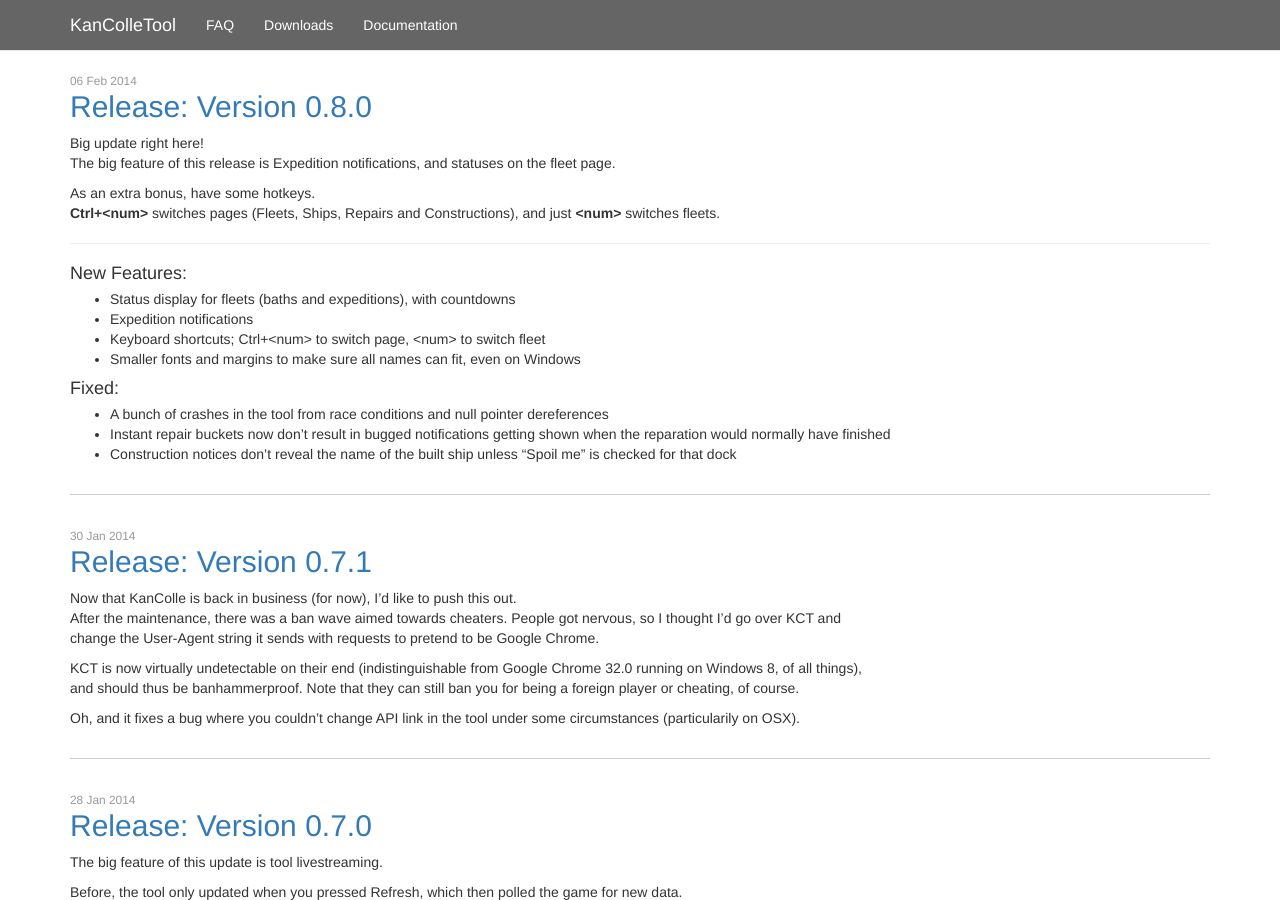
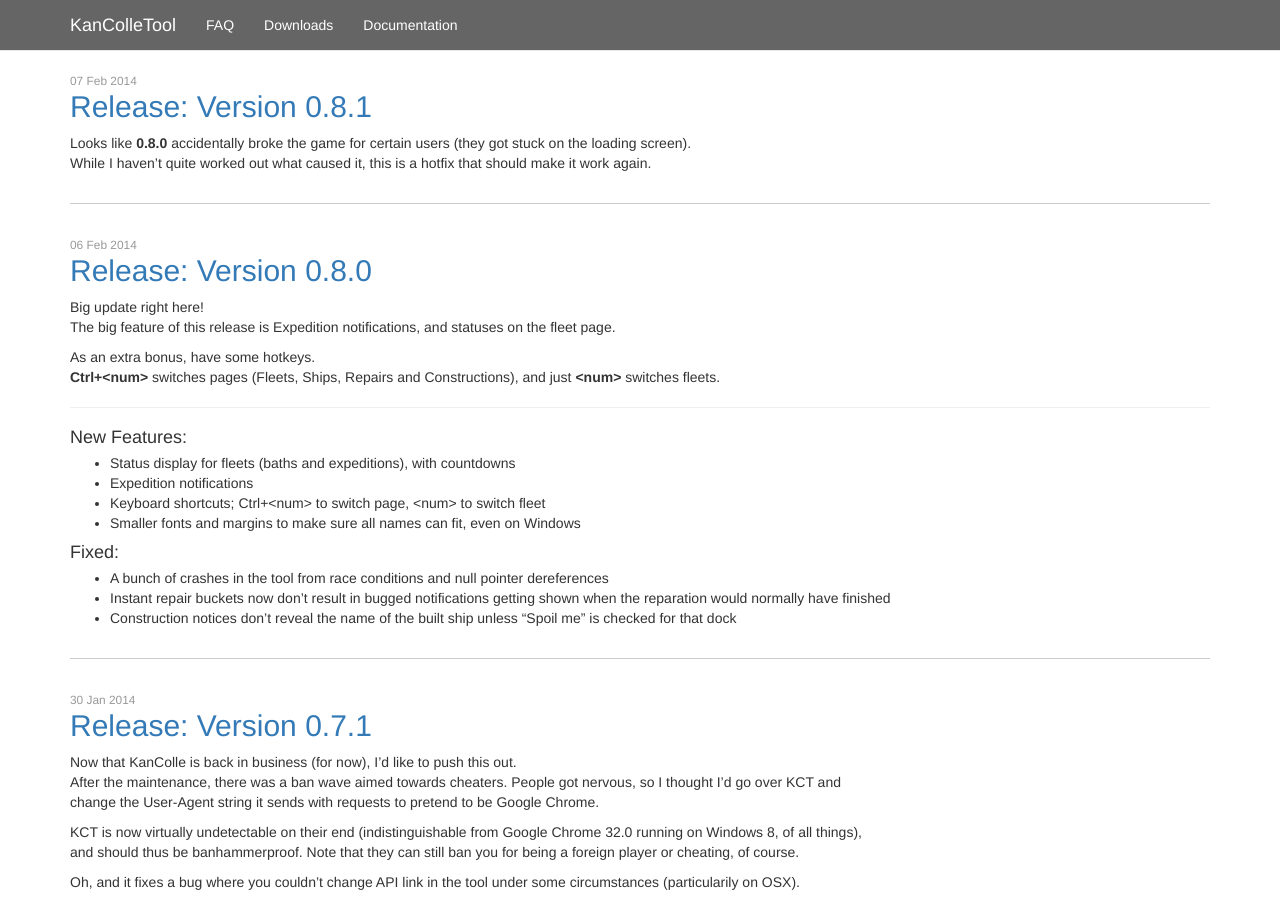
Before and after one commit to KanColleTool/kancolletool.github.io, a Jekyll site: the page built from index.html, in a window 1280 px wide and 900 px high. Built offline with Jekyll 4.4.1, drawn with Linux system fonts in a browser that asks for light colours; nearby versions of some CDN libraries; Markdown is read by kramdown in place of the engine named in the settings.

```diff
--- a/_data/downloads.yml
+++ b/_data/downloads.yml
@@ -1,4 +1,8 @@
 ---
+-
+  version: 0.8.1
+  date: 2014-02-07
+  commit: a5205eda88171c5c732f8bfb1eefa9af0b02c07b
 -
   version: 0.8.0
   date: 2014-02-06
--- /dev/null
+++ b/_posts/2014-02-07-version-0.8.1.md
@@ -0,0 +1,9 @@
+---
+layout: post
+title:  "Release: Version 0.8.1"
+date:   2014-02-07 09:58:00
+categories: kancolletool releases
+---
+
+Looks like **0.8.0** accidentally broke the game for certain users (they got stuck on the loading screen).
+While I haven't quite worked out what caused it, this is a hotfix that should make it work again.
```
Also changed, not shown: 1 other file.
